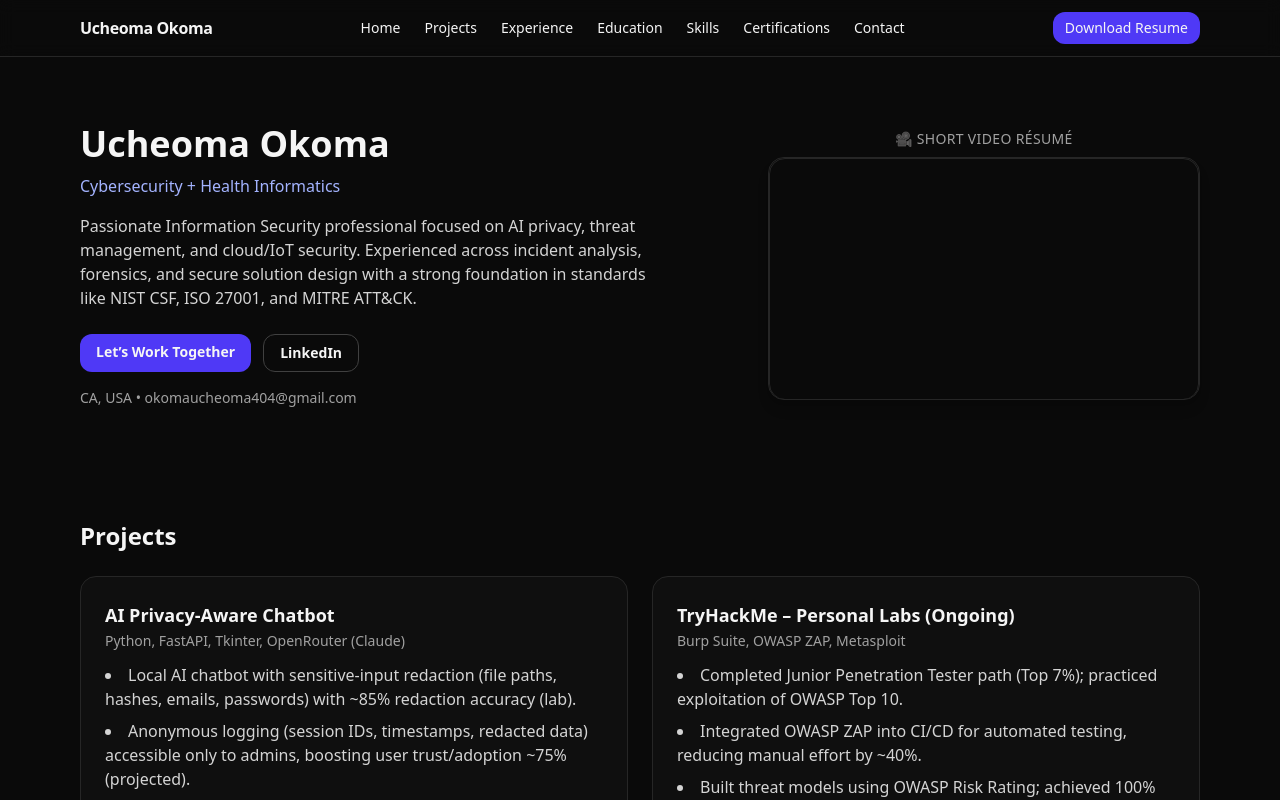
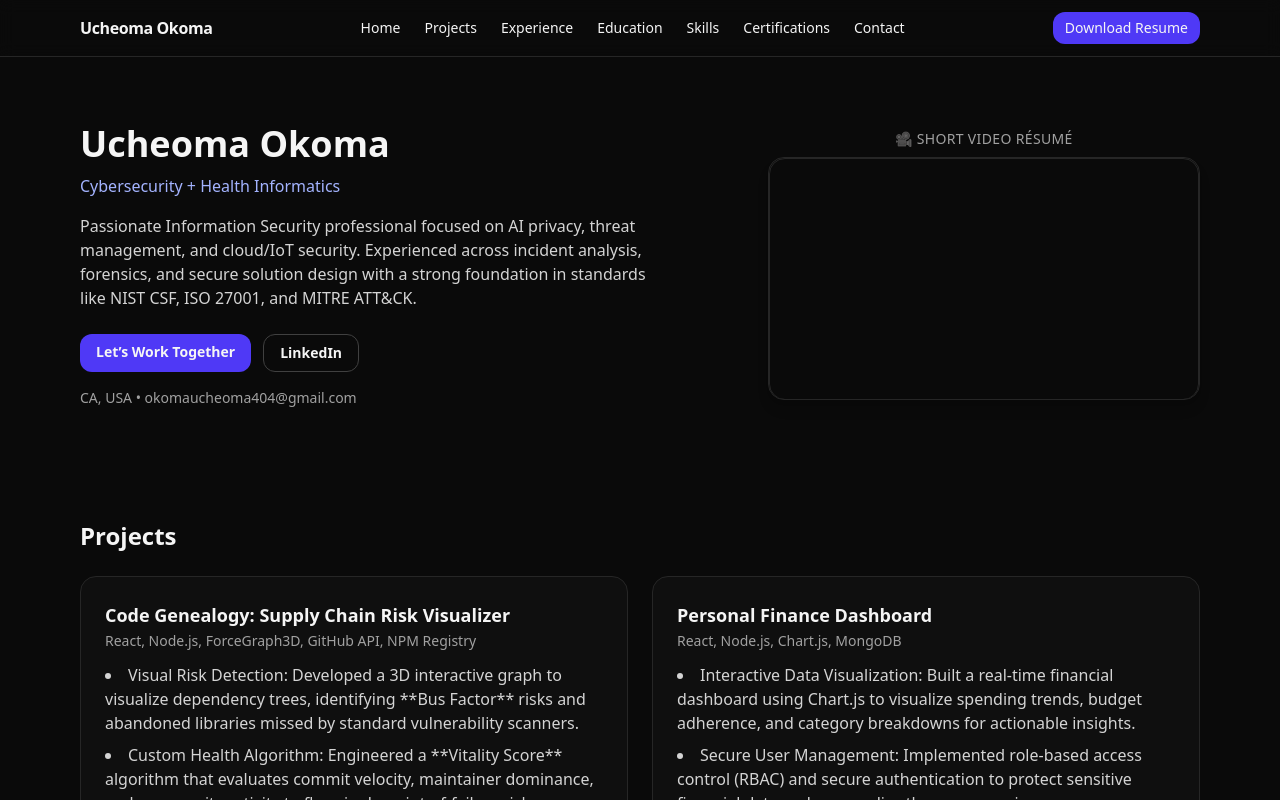
Before and after one commit to Oucheoma/Personal-Portfolio, a React (Vite) app: page / in a window 1280 px wide. Shown: the top 800 px of the page. Built offline with nearby package versions, Linux system fonts and the light colour scheme.

Commit message:
Added new projects

```diff
--- a/src/App.jsx
+++ b/src/App.jsx
@@ -239,6 +239,24 @@ export default function Portfolio() {
         <h2 className="text-2xl font-bold">Projects</h2>
         <div className="mt-6 grid md:grid-cols-2 gap-6">
           <ProjectCard
+            title="Code Genealogy: Supply Chain Risk Visualizer"
+            stack="React, Node.js, ForceGraph3D, GitHub API, NPM Registry"
+            bullets={[
+              "Visual Risk Detection: Developed a 3D interactive graph to visualize dependency trees, identifying **Bus Factor** risks and abandoned libraries missed by standard vulnerability scanners.",
+              "Custom Health Algorithm: Engineered a **Vitality Score** algorithm that evaluates commit velocity, maintainer dominance, and community activity to flag single-point-of-failure risks.",
+              "Contextual Intelligence: Integrated Reddit and GitHub sentiment analysis to provide qualitative community feedback alongside quantitative risk data, enabling informed security decisions.",
+            ]}
+          />
+          <ProjectCard
+            title="Personal Finance Dashboard"
+            stack="React, Node.js, Chart.js, MongoDB"
+            bullets={[
+              "Interactive Data Visualization: Built a real-time financial dashboard using Chart.js to visualize spending trends, budget adherence, and category breakdowns for actionable insights.",
+              "Secure User Management: Implemented role-based access control (RBAC) and secure authentication to protect sensitive financial data and personalize the user experience.",
+              "Feature-Rich Management: Developed comprehensive CRUD functionality for transaction tracking and a custom **Coupon Finder** module to aggregate and display retailer discounts.",
+            ]}
+          />
+          <ProjectCard
             title="AI Privacy-Aware Chatbot"
             stack="Python, FastAPI, Tkinter, OpenRouter (Claude)"
             bullets={[
```
